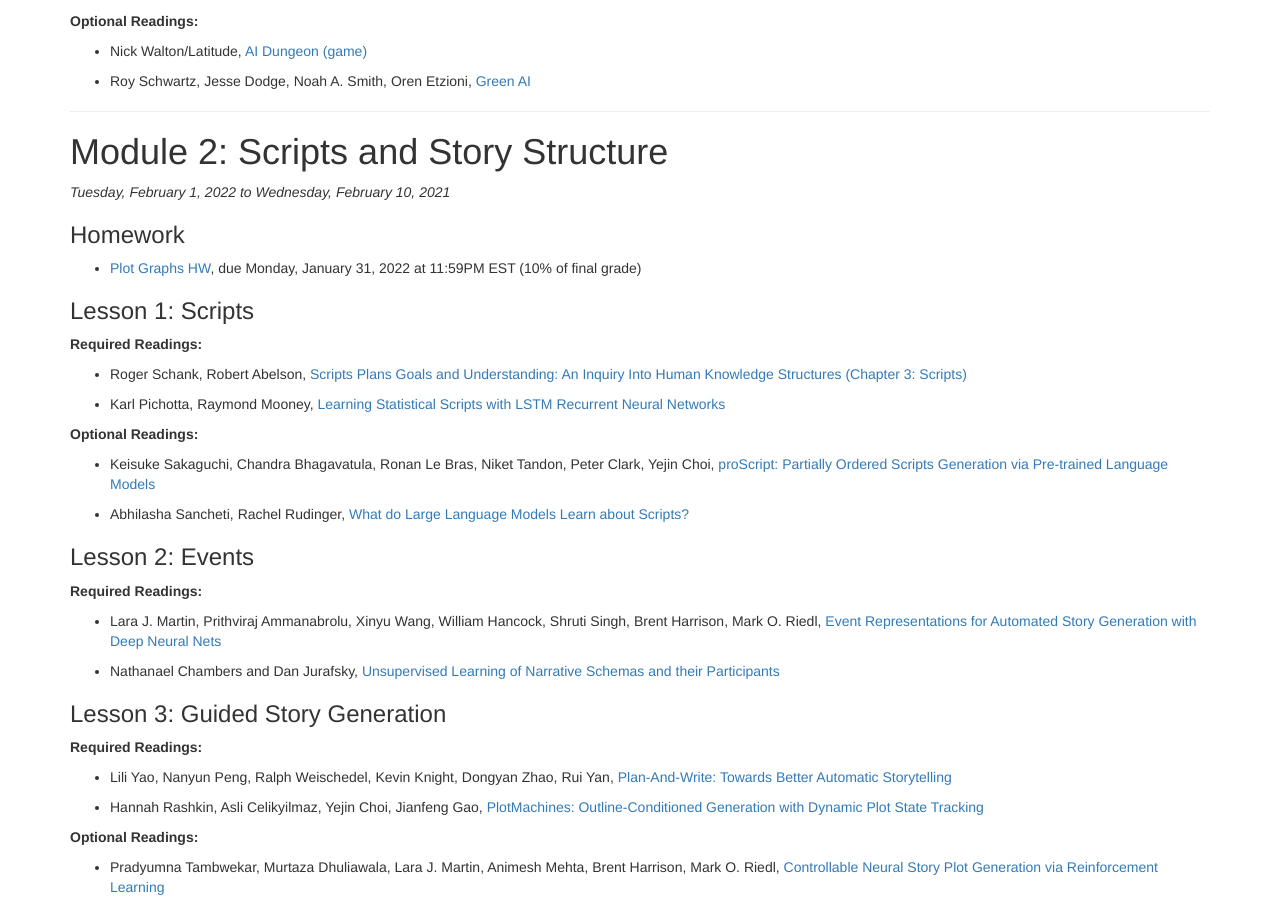
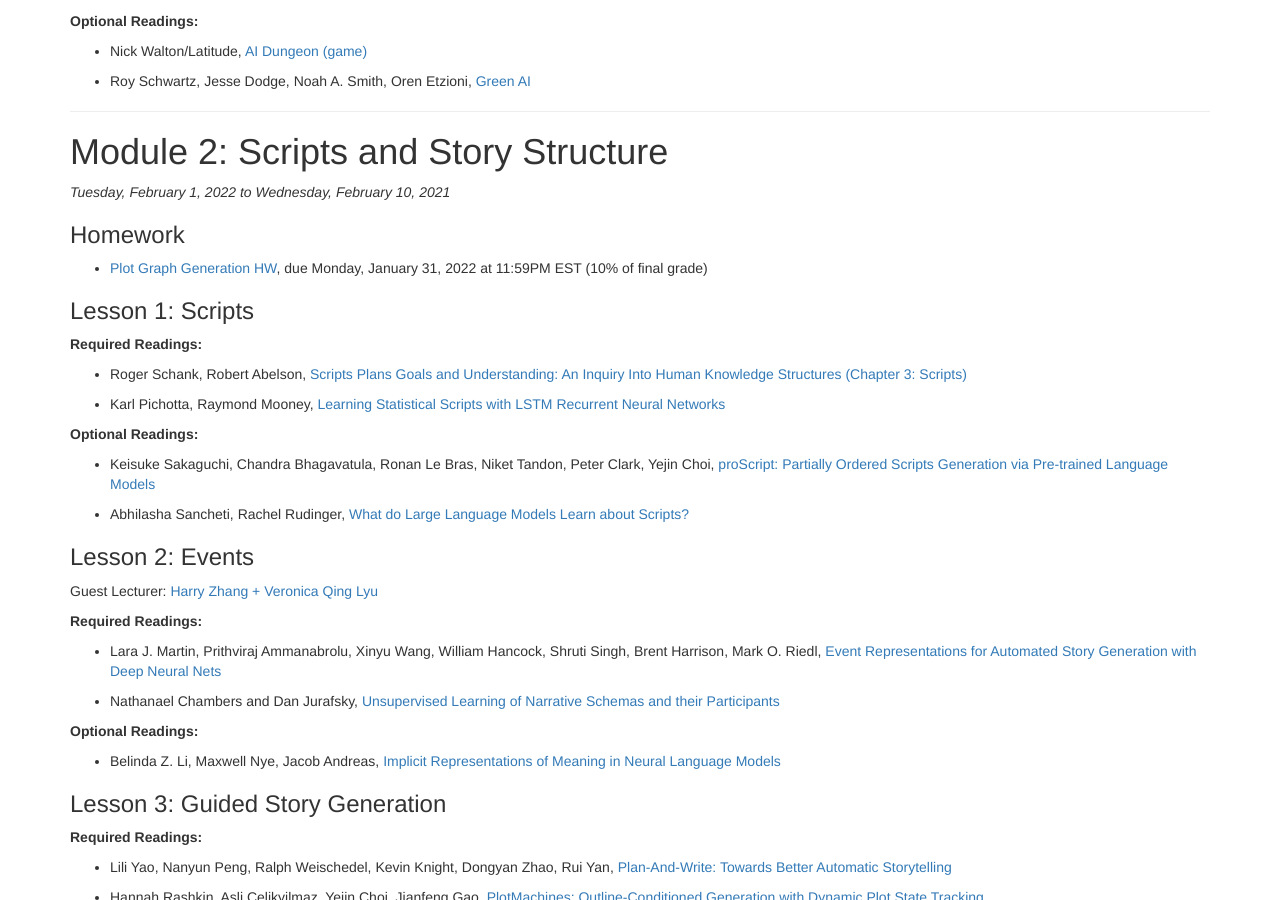
Before and after one commit to interactive-fiction-class/interactive-fiction-class.github.io, a Jekyll site: the page built from modules.md, in a window 1280 px wide and 900 px high, scrolled down 1885 px. Built offline with Jekyll 4.4.1, drawn with Linux system fonts in a browser that asks for light colours; nearby versions of some CDN libraries; a script that is not in the unit is left out.

Commit message:
added Implicit Representations paper

```diff
--- a/_data/modules.yaml
+++ b/_data/modules.yaml
@@ -205,6 +205,13 @@
           title: Unsupervised Learning of Narrative Schemas and their Participants
           authors: Nathanael Chambers and Dan Jurafsky
           url: https://www.aclweb.org/anthology/P09-1068.pdf
+      optional:
+        -
+          title: Implicit Representations of Meaning in Neural Language Models
+          authors: Belinda Z. Li, Maxwell Nye, Jacob Andreas
+          url: https://aclanthology.org/2021.acl-long.143
+      guest_speaker: Harry Zhang + Veronica Qing Lyu
+      guest_url:
     -
       title: Guided Story Generation
       readings:
@@ -227,7 +234,7 @@
           url: https://dl.acm.org/doi/pdf/10.1145/3340531.3417466
   hw:
     -
-      title: Plot Graphs HW
+      title: Plot Graph Generation HW
       percentage: 10%
       due_date: 2022-01-31
 
```
